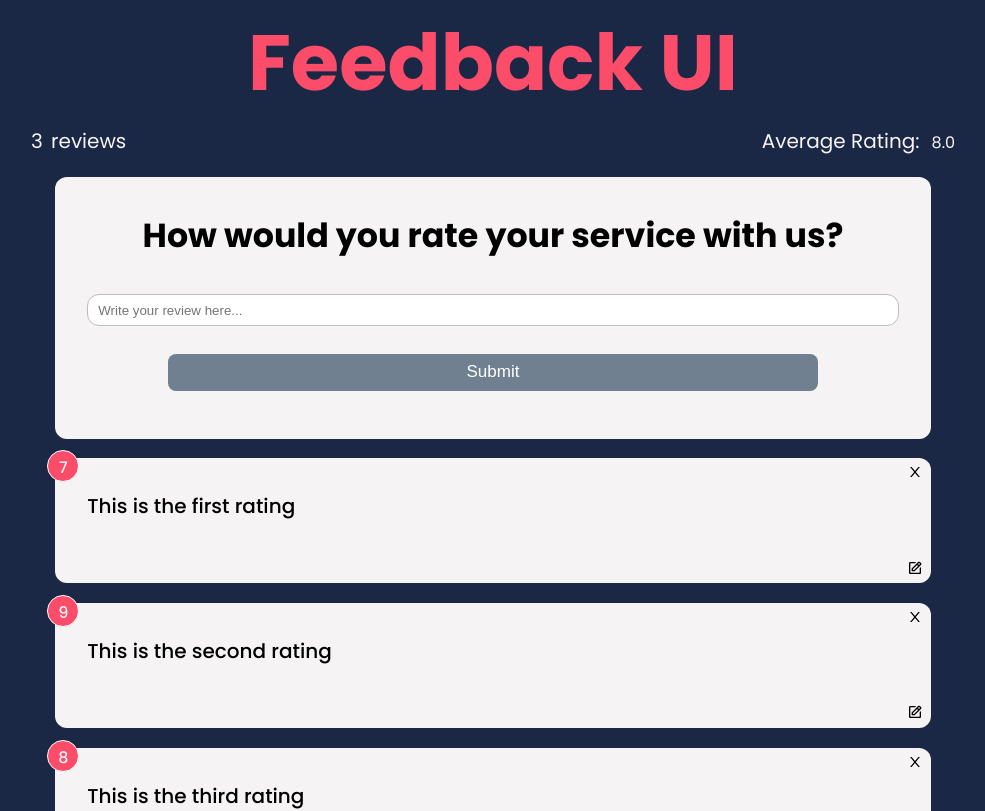
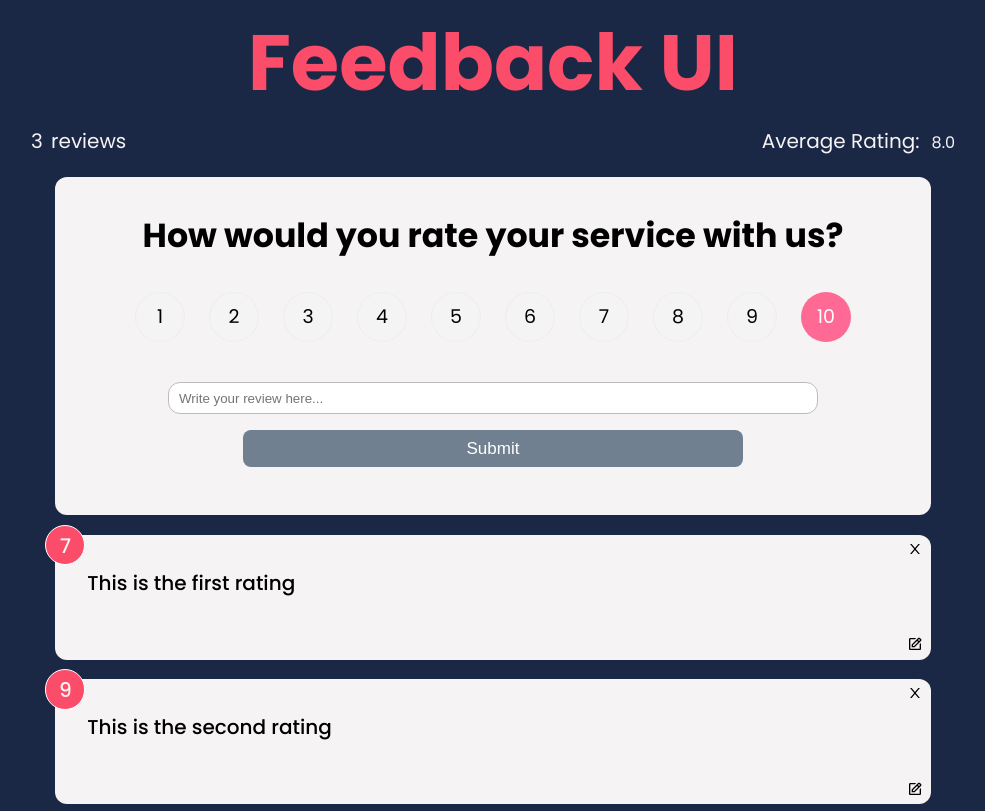
Before and after one commit to d-zucho/new-feedback-app, a React (Create React App) app: page / in a window 1280 px wide. Shown: the top 811 px of the page, without its empty margins (147-1132 px from the left). Built offline with nearby package versions, Linux system fonts and the light colour scheme.

Commit message:
add submit handler for new state

```diff
--- a/package.json
+++ b/package.json
@@ -11,6 +11,7 @@
     "react-dom": "^18.2.0",
     "react-icons": "^4.4.0",
     "react-scripts": "5.0.1",
+    "uuid": "^9.0.0",
     "web-vitals": "^2.1.4"
   },
   "scripts": {
--- a/src/App.js
+++ b/src/App.js
@@ -7,6 +7,7 @@ import FeedbackForm from './components/FeedbackForm'
 
 import { useState } from 'react'
 import AverageStats from './components/AverageStats'
+import { v4 as uuidv4 } from 'uuid'
 
 function App() {
   const [feedbackData, setfeedbackData] = useState(DATA)
@@ -19,13 +20,20 @@ function App() {
     }
   }
 
+  const addFeedback = (newFeedback) => {
+    newFeedback.id = uuidv4()
+    console.log(newFeedback)
+
+    setfeedbackData([newFeedback, ...feedbackData])
+  }
+
   return (
     <div className='App'>
       <div className='container'>
         <Header />
         {/* <InputBox /> */}
         <AverageStats feedbackData={feedbackData} />
-        <FeedbackForm feedbackData={feedbackData} />
+        <FeedbackForm handleAdd={addFeedback} feedbackData={feedbackData} />
         <Reviews feedbackData={feedbackData} handleDelete={handleDelete} />
       </div>
     </div>
--- a/src/components/Button.jsx
+++ b/src/components/Button.jsx
@@ -1,12 +1,11 @@
 import { PropTypes } from 'prop-types'
 import '../styles/button.styles.css'
 
-const Button = ({ type, children, isDisabled }) => {
+const Button = ({ children, isDisabled }) => {
   return (
     <button
-      type={type}
-      disabled='true'
-      isDisabled={isDisabled}
+      // disabled='true'
+      disabled={isDisabled}
       className={`submit-button btn-${isDisabled}`}
     >
       {children}
@@ -21,7 +20,6 @@ Button.defaultProps = {
 Button.propTypes = {
   children: PropTypes.node.isRequired,
   isDisabled: PropTypes.bool,
-  type: PropTypes.string,
 }
 
 export default Button
--- a/src/components/FeedbackForm.jsx
+++ b/src/components/FeedbackForm.jsx
@@ -1,11 +1,13 @@
 import '../styles/feedbackForm.styles.css'
 import { useState } from 'react'
 import Button from './Button'
+import RatingSelect from './RatingSelect'
 
-const FeedbackForm = () => {
+const FeedbackForm = ({ handleAdd }) => {
   const [inputText, setInputText] = useState('')
   const [buttonDisabled, setButtonDisabled] = useState(true)
   const [message, setMessage] = useState('')
+  const [rating, setRating] = useState(10)
 
   const handleTextChange = (e) => {
     if (inputText === '') {
@@ -21,18 +23,29 @@ const FeedbackForm = () => {
     setInputText(e.target.value)
   }
 
+  //? form submit handler function
   const handleSubmit = (e) => {
     e.preventDefault()
     console.log(inputText)
     const userInput = document.querySelector('.review-input')
+
+    //* Create new Feedback object from user input
+    const newFeedback = {
+      id: 4,
+      rating: rating,
+      review: inputText,
+    }
+    handleAdd(newFeedback)
+
     userInput.value = ''
   }
 
   return (
     <section className='container card feedback-form'>
-      <form>
+      <form onSubmit={handleSubmit}>
         <h2>How would you rate your service with us?</h2>
-
+        {/* @todo add rating select component */}
+        <RatingSelect select={(rating) => setRating(rating)} />
         <div className='input-group'>
           <input
             onChange={handleTextChange}
@@ -42,14 +55,7 @@ const FeedbackForm = () => {
             value={inputText}
           />
           {message && <div className='message'>{message}</div>}
-          <Button
-            disabled={buttonDisabled}
-            onClick={handleSubmit}
-            type='submit'
-            isDisabled={buttonDisabled}
-          >
-            Submit
-          </Button>
+          <Button isDisabled={buttonDisabled}>Submit</Button>
           {/* <button onClick={handleSubmit} className='submit-button'>
             Submit
           </button> */}
--- a/src/components/FeedbackItem.jsx
+++ b/src/components/FeedbackItem.jsx
@@ -6,7 +6,7 @@ import '../styles/feedbackItem.styles.css'
 const FeedbackItem = ({ review, handleDelete }) => {
   return (
     <div className='card'>
-      <div className='num-display'>{review.rating}</div>
+      <div className='numb-display'>{review.rating}</div>
 
       <div className='text-display'>
         <p>{review.text}</p>
--- /dev/null
+++ b/src/components/RatingSelect.jsx
@@ -0,0 +1,128 @@
+import { useState } from 'react'
+import '../styles/ratingSelect.styles.css'
+
+const RatingSelect = ({ select }) => {
+  const [selected, setSelected] = useState(10)
+
+  const handleChange = (e) => {
+    setSelected(+e.currentTarget.value)
+    select(+e.currentTarget.value)
+  }
+
+  return (
+    <ul className='rating'>
+      <li>
+        <input
+          onChange={handleChange}
+          checked={selected === 1}
+          value='1'
+          type='radio'
+          name='rating'
+          id='num1'
+        />
+        <label htmlFor='num1'>1</label>
+      </li>
+      <li>
+        <input
+          onChange={handleChange}
+          checked={selected === 2}
+          value='2'
+          type='radio'
+          name='rating'
+          id='num2'
+        />
+        <label htmlFor='num2'>2</label>
+      </li>
+      <li>
+        <input
+          onChange={handleChange}
+          checked={selected === 3}
+          value='3'
+          type='radio'
+          name='rating'
+          id='num3'
+        />
+        <label htmlFor='num3'>3</label>
+      </li>
+      <li>
+        <input
+          onChange={handleChange}
+          checked={selected === 4}
+          value='4'
+          type='radio'
+          name='rating'
+          id='num4'
+        />
+        <label htmlFor='num4'>4</label>
+      </li>
+      <li>
+        <input
+          onChange={handleChange}
+          checked={selected === 5}
+          value='5'
+          type='radio'
+          name='rating'
+          id='num5'
+        />
+        <label htmlFor='num5'>5</label>
+      </li>
+      <li>
+        <input
+          onChange={handleChange}
+          checked={selected === 6}
+          value='6'
+          type='radio'
+          name='rating'
+          id='num6'
+        />
+        <label htmlFor='num6'>6</label>
+      </li>
+      <li>
+        <input
+          onChange={handleChange}
+          checked={selected === 7}
+          value='7'
+          type='radio'
+          name='rating'
+          id='num7'
+        />
+        <label htmlFor='num7'>7</label>
+      </li>
+      <li>
+        <input
+          onChange={handleChange}
+          checked={selected === 8}
+          value='8'
+          type='radio'
+          name='rating'
+          id='num8'
+        />
+        <label htmlFor='num8'>8</label>
+      </li>
+      <li>
+        <input
+          onChange={handleChange}
+          checked={selected === 9}
+          value='9'
+          type='radio'
+          name='rating'
+          id='num9'
+        />
+        <label htmlFor='num9'>9</label>
+      </li>
+      <li>
+        <input
+          onChange={handleChange}
+          checked={selected === 10}
+          value='10'
+          type='radio'
+          name='rating'
+          id='num10'
+        />
+        <label htmlFor='num10'>10</label>
+      </li>
+    </ul>
+  )
+}
+
+export default RatingSelect
--- a/src/styles/button.styles.css
+++ b/src/styles/button.styles.css
@@ -2,6 +2,7 @@
   display: block;
   margin: 1rem auto;
   width: 80%;
+  max-width: 500px;
   background-color: #fb4c69;
   color: white;
   font-weight: 500;
--- a/src/styles/feedbackForm.styles.css
+++ b/src/styles/feedbackForm.styles.css
@@ -1,15 +1,20 @@
+.feedback-form {
+  color: black;
+  /* text-align: center; */
+}
+
 .feedback-form h2 {
-  color: black;
   text-align: center;
 }
 
 .review-input {
   border: 1px solid #bcbcbc;
-  width: 100%;
+  width: min(100%, 650px);
   height: 2rem;
   border-radius: 12px;
   padding: 0 10px;
-  margin: 2rem 0 0.725rem;
+  margin: 2rem auto 0.725rem;
+  display: block;
 }
 
 .review-input:focus {
--- a/src/styles/feedbackItem.styles.css
+++ b/src/styles/feedbackItem.styles.css
@@ -8,10 +8,10 @@
   padding: 2em;
 }
 
-.num-display {
+.numb-display {
   padding: 4px 2px;
   background-color: rgb(251, 76, 105);
-  /* font-size: 0.725em; */
+  font-size: calc(1rem + 0.325vw);
   font-weight: 500;
   width: 2em;
   height: 2em;
--- /dev/null
+++ b/src/styles/ratingSelect.styles.css
@@ -0,0 +1,68 @@
+/* .rating-options {
+  display: flex;
+  justify-content: space-around;
+  max-width: 100%;
+  flex-wrap: wrap;
+  overflow: hidden;
+}
+
+.rating-num-display {
+  background-color: rgb(251, 76, 105);
+  border-radius: 50%;
+  min-width: 2.5rem;
+  min-height: 2.5rem;
+  display: flex;
+  align-items: center;
+  justify-content: center;
+  margin-top: 1rem;
+} */
+
+.rating {
+  display: flex;
+  align-items: center;
+  justify-content: center;
+  flex-wrap: wrap;
+  margin: 30px 0 40px;
+}
+
+.rating li,
+.num-display {
+  position: relative;
+  background: #f4f4f4;
+  width: 50px;
+  height: 50px;
+  padding: 10px;
+  text-align: center;
+  border-radius: 50%;
+  font-size: 19px;
+  border: 1px #eee solid;
+  transition: 0.3s;
+  margin: 0 12px;
+}
+
+.rating li label {
+  position: absolute;
+  top: 50%;
+  left: 50%;
+  width: 50px;
+  height: 50px;
+  padding: 10px;
+  border-radius: 50%;
+  transform: translate(-50%, -50%);
+  cursor: pointer;
+}
+
+.rating li:hover,
+.num-display {
+  background: #ff6a95;
+  color: #fff;
+}
+
+[type='radio'] {
+  opacity: 0;
+}
+
+[type='radio']:checked ~ label {
+  background: #ff6a95;
+  color: #fff;
+}
```
Also changed, not shown: 1 other file (tests, documents, lock files or other folders).
